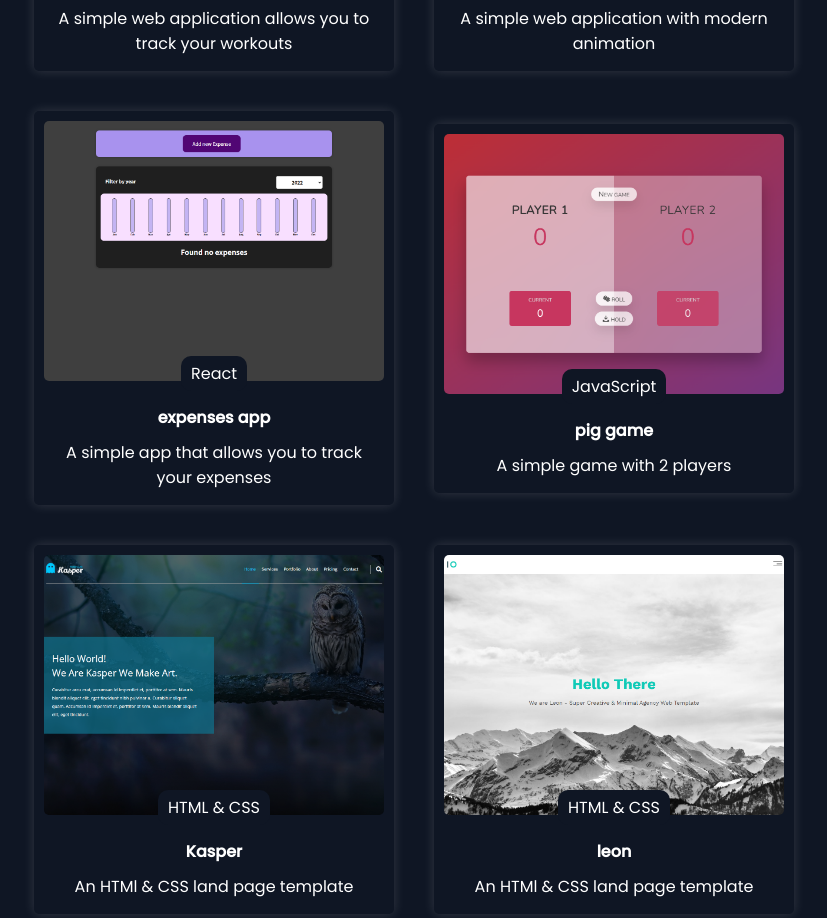
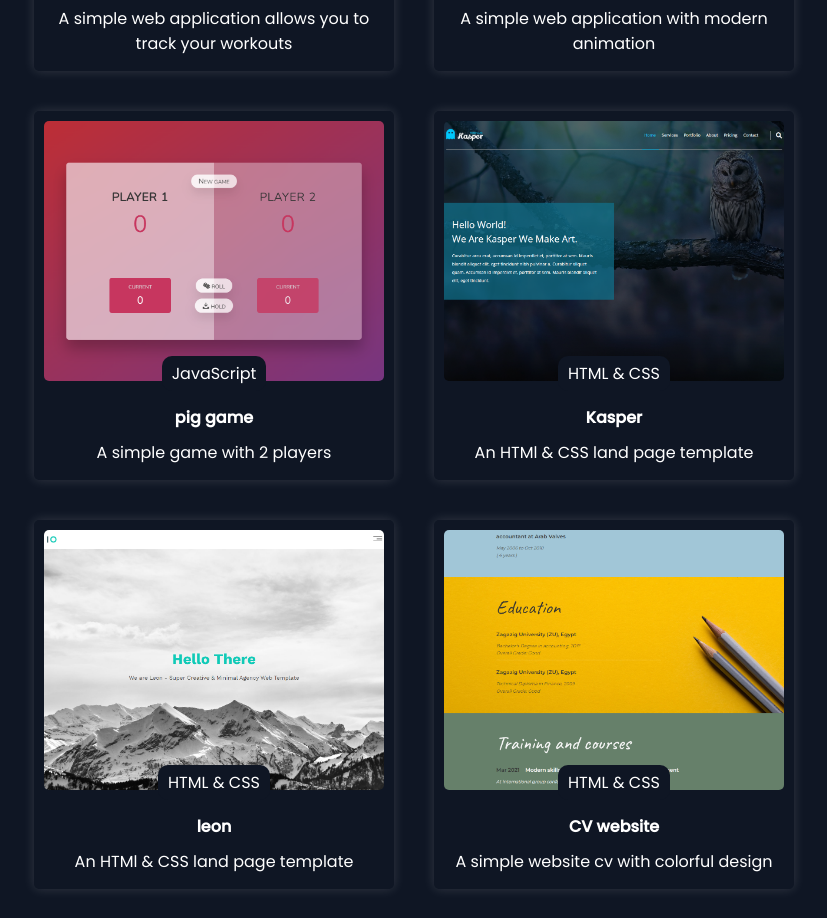
Before and after one commit to abdelrhman-ahmed-kamal/portfolio, a React (Create React App) app: page / in a window 1280 px wide. Shown: the part 4940-5858 px from the top of the page, without its empty margins (226-1053 px from the left). Built offline with nearby package versions, Linux system fonts and the light colour scheme.

Commit message:
update the projects

```diff
--- a/src/components/Projects/Projects.jsx
+++ b/src/components/Projects/Projects.jsx
@@ -80,14 +80,6 @@ const Projects = () => {
       codeLink: "https://github.com/abdelrhman-ahmed-kamal/bankist-website/",
       img: bankistWebsite,
       tags: ["JavaScript", "ALL"],
-    },
-    {
-      title: "expenses app",
-      description: "A simple app that allows you to track your expenses",
-      projectLink: "https://abdelrahman-expenses-app.netlify.app",
-      codeLink: "https://github.com/abdelrhman-ahmed-kamal/expenses-app/",
-      img: expenses,
-      tags: ["React", "ALL"],
     },
 
     {
```
